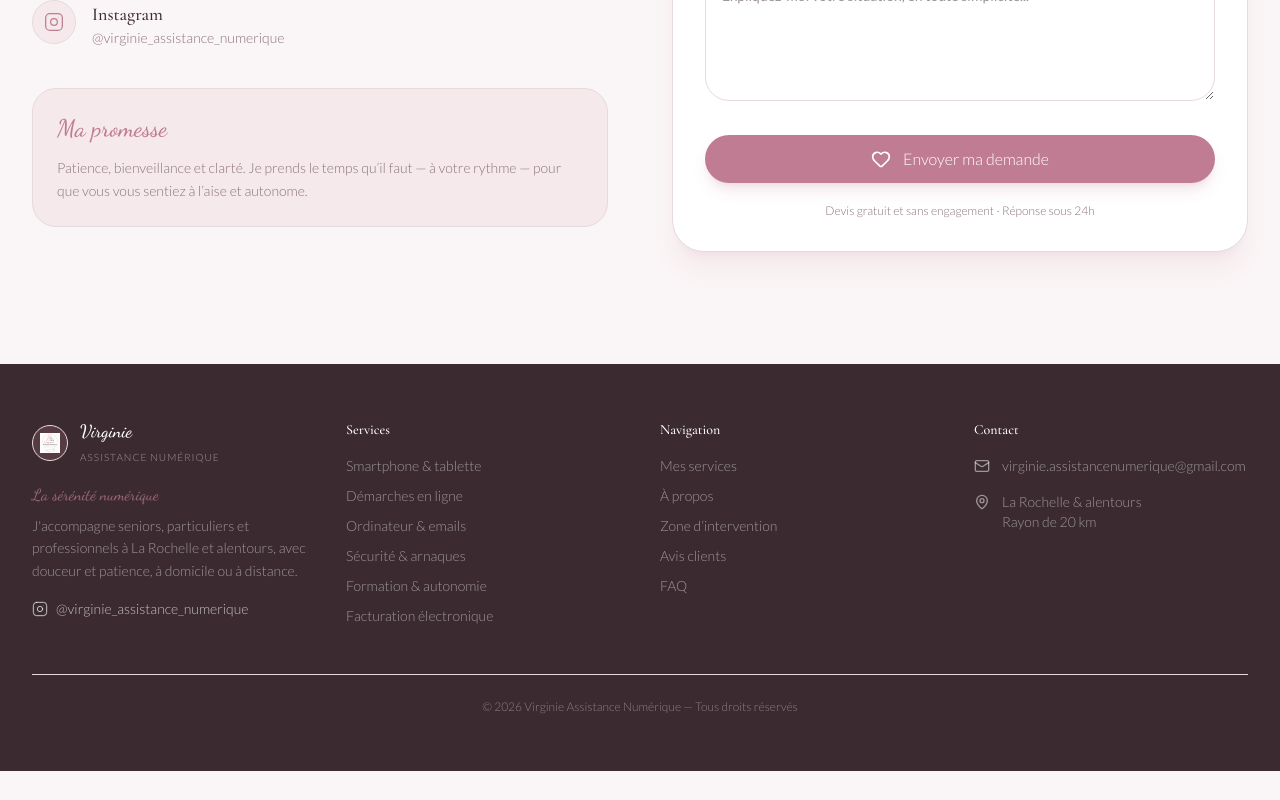
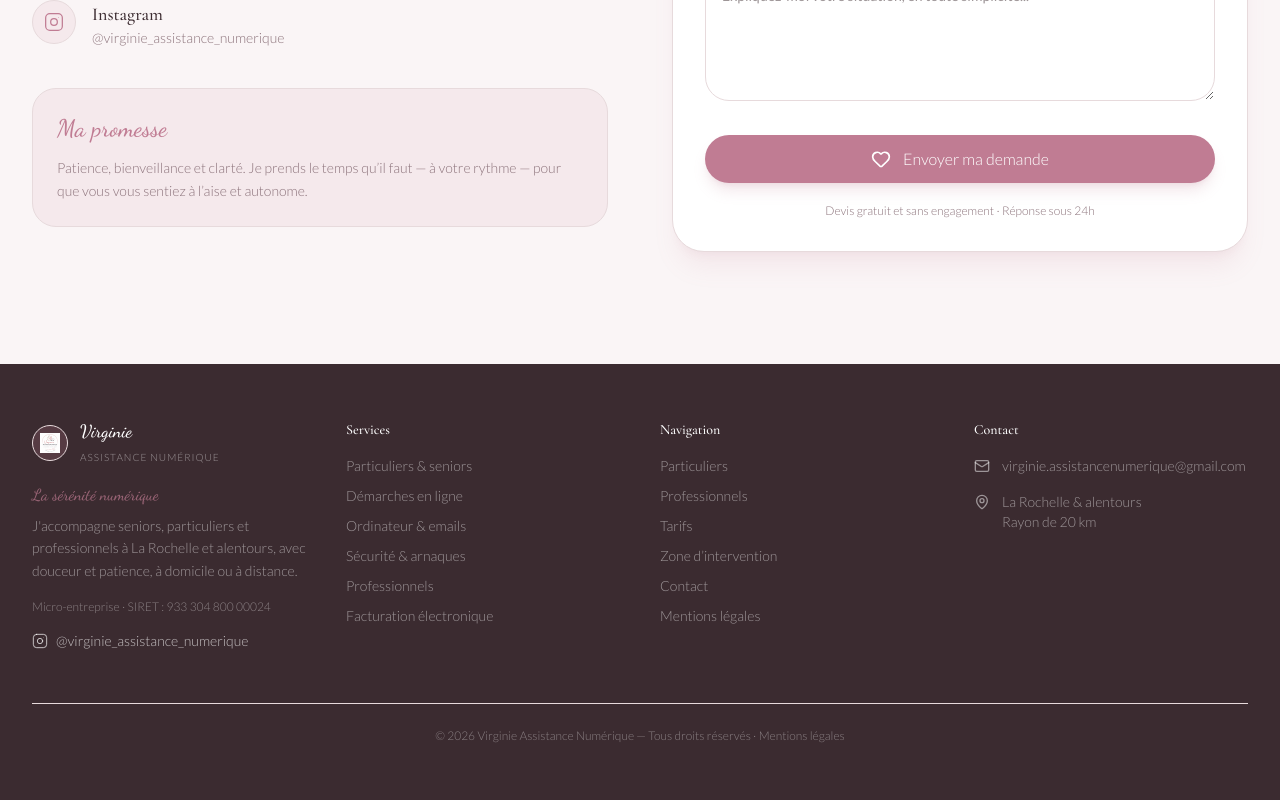
Before and after one commit to Virginie17/assistance-numerique, a Next.js app: page / in a window 1280 px wide. Shown: the part 10119-10919 px from the top of the page. Before the commit the page ends 10890 px from the top, so only its background shows below. Built offline with nearby package versions, Linux system fonts and the light colour scheme; no server answers.

Commit message:
Add legal notice link and SIRET to footer

```diff
--- a/components/landing/Footer.tsx
+++ b/components/landing/Footer.tsx
@@ -13,13 +13,7 @@ function InstagramIcon({ className }: { className?: string }) {
     >
       <rect x="2" y="2" width="20" height="20" rx="5" ry="5" />
       <circle cx="12" cy="12" r="4" />
-      <circle
-        cx="17.5"
-        cy="6.5"
-        r="0.5"
-        fill="currentColor"
-        stroke="none"
-      />
+      <circle cx="17.5" cy="6.5" r="0.5" fill="currentColor" stroke="none" />
     </svg>
   );
 }
@@ -28,199 +22,77 @@ export default function Footer() {
   const currentYear = new Date().getFullYear();
 
   return (
-    <footer
-      className="text-white/70"
-      style={{ background: "hsl(340 15% 20%)" }}
-    >
+    <footer className="text-white/70" style={{ background: "hsl(340 15% 20%)" }}>
       <div className="mx-auto max-w-7xl px-4 py-14 sm:px-6 lg:px-8">
         <div className="grid gap-10 sm:grid-cols-2 lg:grid-cols-4">
-          {/* Brand */}
           <div className="sm:col-span-2 lg:col-span-1">
             <div className="mb-4 flex items-center gap-3">
               <div className="flex h-9 w-9 items-center justify-center rounded-full border border-primary/30 bg-primary/20">
-                <img
-                  src="/logo.png"
-                  alt="Logo Virginie Assistance Numérique"
-                  className="h-5 w-5 object-contain"
-                />
+                <img src="/logo.png" alt="Logo Virginie Assistance Numérique" className="h-5 w-5 object-contain" />
               </div>
 
               <div>
-                <span className="block font-script text-lg leading-tight text-white">
-                  Virginie
-                </span>
-
-                <span className="text-[10px] font-light uppercase tracking-widest text-white/50">
-                  Assistance Numérique
-                </span>
+                <span className="block font-script text-lg leading-tight text-white">Virginie</span>
+                <span className="text-[10px] font-light uppercase tracking-widest text-white/50">Assistance Numérique</span>
               </div>
             </div>
 
-            <p className="mb-2 font-script text-base text-primary/70">
-              La sérénité numérique
+            <p className="mb-2 font-script text-base text-primary/70">La sérénité numérique</p>
+
+            <p className="mb-4 max-w-xs text-sm font-light leading-relaxed text-white/50">
+              J'accompagne seniors, particuliers et professionnels à La Rochelle et alentours, avec douceur et patience, à domicile ou à distance.
             </p>
 
-            <p className="mb-4 max-w-xs text-sm font-light leading-relaxed text-white/50">
-              J'accompagne seniors, particuliers et professionnels à La Rochelle et alentours,
-              avec douceur et patience, à domicile ou à distance.
-            </p>
+            <p className="mb-4 text-xs font-light text-white/40">Micro-entreprise · SIRET : 933 304 800 00024</p>
 
-            <a
-              href="https://www.instagram.com/virginie_assistance_numerique"
-              target="_blank"
-              rel="noopener noreferrer"
-              className="inline-flex items-center gap-2 text-sm font-light text-white/50 transition-colors hover:text-white/80"
-            >
+            <a href="https://www.instagram.com/virginie_assistance_numerique" target="_blank" rel="noopener noreferrer" className="inline-flex items-center gap-2 text-sm font-light text-white/50 transition-colors hover:text-white/80">
               <InstagramIcon className="h-4 w-4" />
               @virginie_assistance_numerique
             </a>
           </div>
 
-          {/* Services */}
           <div>
-            <h4 className="mb-4 font-serif text-sm font-medium text-white">
-              Services
-            </h4>
-
+            <h4 className="mb-4 font-serif text-sm font-medium text-white">Services</h4>
             <ul className="space-y-2.5 text-sm font-light text-white/50">
-              <li>
-                <a
-                  href="/#services"
-                  className="transition-colors hover:text-white/80"
-                >
-                  Smartphone & tablette
-                </a>
-              </li>
-
-              <li>
-                <a
-                  href="/#services"
-                  className="transition-colors hover:text-white/80"
-                >
-                  Démarches en ligne
-                </a>
-              </li>
-
-              <li>
-                <a
-                  href="/#services"
-                  className="transition-colors hover:text-white/80"
-                >
-                  Ordinateur & emails
-                </a>
-              </li>
-
-              <li>
-                <a
-                  href="/#services"
-                  className="transition-colors hover:text-white/80"
-                >
-                  Sécurité & arnaques
-                </a>
-              </li>
-
-              <li>
-                <a
-                  href="/#services"
-                  className="transition-colors hover:text-white/80"
-                >
-                  Formation & autonomie
-                </a>
-              </li>
-
-              <li>
-                <a
-                  href="/facturation-electronique"
-                  className="transition-colors hover:text-white/80"
-                >
-                  Facturation électronique
-                </a>
-              </li>
+              <li><a href="/#particuliers" className="transition-colors hover:text-white/80">Particuliers & seniors</a></li>
+              <li><a href="/#services" className="transition-colors hover:text-white/80">Démarches en ligne</a></li>
+              <li><a href="/#services" className="transition-colors hover:text-white/80">Ordinateur & emails</a></li>
+              <li><a href="/#services" className="transition-colors hover:text-white/80">Sécurité & arnaques</a></li>
+              <li><a href="/#professionnels" className="transition-colors hover:text-white/80">Professionnels</a></li>
+              <li><a href="/facturation-electronique" className="transition-colors hover:text-white/80">Facturation électronique</a></li>
             </ul>
           </div>
 
-          {/* Navigation */}
           <div>
-            <h4 className="mb-4 font-serif text-sm font-medium text-white">
-              Navigation
-            </h4>
-
+            <h4 className="mb-4 font-serif text-sm font-medium text-white">Navigation</h4>
             <ul className="space-y-2.5 text-sm font-light text-white/50">
-              <li>
-                <a
-                  href="/#services"
-                  className="transition-colors hover:text-white/80"
-                >
-                  Mes services
-                </a>
-              </li>
-
-              <li>
-                <a
-                  href="/#apropos"
-                  className="transition-colors hover:text-white/80"
-                >
-                  À propos
-                </a>
-              </li>
-
-              <li>
-                <a
-                  href="/#zone"
-                  className="transition-colors hover:text-white/80"
-                >
-                  Zone d’intervention
-                </a>
-              </li>
-
-              <li>
-                <a
-                  href="/#temoignages"
-                  className="transition-colors hover:text-white/80"
-                >
-                  Avis clients
-                </a>
-              </li>
-
-              <li>
-                <a
-                  href="/#faq"
-                  className="transition-colors hover:text-white/80"
-                >
-                  FAQ
-                </a>
-              </li>
+              <li><a href="/#particuliers" className="transition-colors hover:text-white/80">Particuliers</a></li>
+              <li><a href="/#professionnels" className="transition-colors hover:text-white/80">Professionnels</a></li>
+              <li><a href="/#tarifs" className="transition-colors hover:text-white/80">Tarifs</a></li>
+              <li><a href="/#zone" className="transition-colors hover:text-white/80">Zone d’intervention</a></li>
+              <li><a href="/#contact" className="transition-colors hover:text-white/80">Contact</a></li>
+              <li><a href="/mentions-legales" className="transition-colors hover:text-white/80">Mentions légales</a></li>
             </ul>
           </div>
 
-          {/* Contact */}
           <div>
-            <h4 className="mb-4 font-serif text-sm font-medium text-white">
-              Contact
-            </h4>
-
+            <h4 className="mb-4 font-serif text-sm font-medium text-white">Contact</h4>
             <div className="space-y-4 text-sm font-light text-white/50">
               <div className="flex items-start gap-3">
                 <Mail className="mt-0.5 h-4 w-4 shrink-0" />
-                <span>
-                  virginie.assistancenumerique@gmail.com
-                </span>
+                <span>virginie.assistancenumerique@gmail.com</span>
               </div>
 
               <div className="flex items-start gap-3">
                 <MapPin className="mt-0.5 h-4 w-4 shrink-0" />
-                <span>
-                  La Rochelle & alentours
-                  <br />
-                  Rayon de 20 km
-                </span>
+                <span>La Rochelle & alentours<br />Rayon de 20 km</span>
               </div>
             </div>
           </div>
         </div>
 
         <div className="mt-12 border-t border-white/10 pt-6 text-center text-xs font-light text-white/40">
-          © {currentYear} Virginie Assistance Numérique — Tous droits réservés
+          © {currentYear} Virginie Assistance Numérique — Tous droits réservés · <a href="/mentions-legales" className="transition-colors hover:text-white/80">Mentions légales</a>
         </div>
       </div>
     </footer>
```
